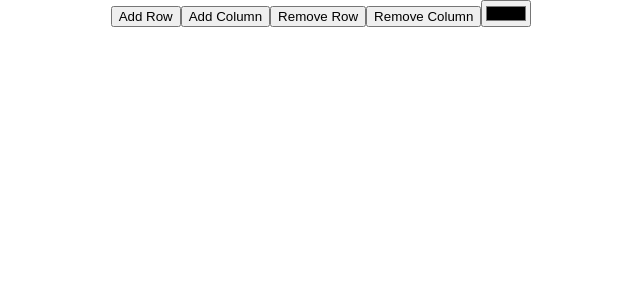
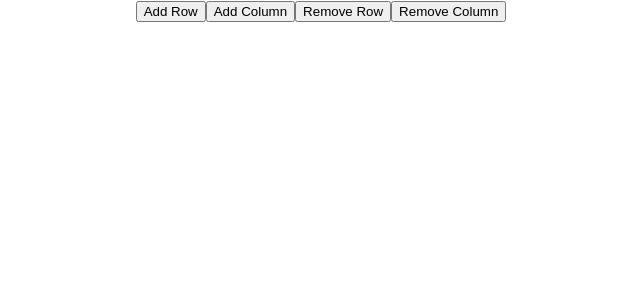
Before and after one commit to karechob/TTP-ReactGrid, a React (Create React App) app in the folder grid-app/: page / in a window 1280 px wide. Shown: the top 300 px of the page, without its empty margins (319-959 px from the left). Built offline with nearby package versions, Linux system fonts and the light colour scheme.

Commit message:
trying to get buttons to work

```diff
--- a/grid-app/src/Components/AppComponent.jsx
+++ b/grid-app/src/Components/AppComponent.jsx
@@ -1,37 +1,34 @@
 import React, { Component } from 'react';
 import Table from './table';
-import tableRow from './tableRow'
+import TableRow from './tableRow';
 import TableCell from './tableCell';
-// import './App.css';
 
 class AppComponent extends Component {
   constructor(props) {
     super(props);
     this.state = {
-      row:1, column:1,
-      gridData: [['']], // array representing the grid
-      selectedColor: '', // the selected color
+      rows: 1,
+      columns: 1,
+      gridData: [['']],
+      selectedColor: '',
     };
   }
 
   addRow = () => {
-    //prevState is before the state is altered
     this.setState(prevState => {
-      //here, gridData means before the grid is altered
-      const { gridData } = prevState;
-      const newRow = Array(gridData[0].length).fill(''); // Create a new row with empty cells
-      const updatedGridData = [...gridData, newRow]; // Add the new row to the gridData array
+      const { gridData, columns } = prevState;
+      const newRow = Array(columns).fill('');
+      const updatedGridData = [...gridData, newRow];
       return {
-        rows: prevState.rows+1, //this will add 1 to the array
-        gridData: updatedGridData, //since the before array has been changed, this will update the grid
+        gridData: updatedGridData,
       };
     });
   };
 
   addColumn = () => {
     this.setState(prevState => {
-      const { gridData } = prevState;
-      const updatedGridData = gridData.map(row => [...row, '']); // Add an empty cell to each row
+      const { gridData, rows } = prevState;
+      const updatedGridData = gridData.map(row => [...row, '']);
       return {
         gridData: updatedGridData,
       };
@@ -41,10 +38,9 @@ class AppComponent extends Component {
   removeRow = () => {
     this.setState(prevState => {
       const { gridData } = prevState;
-      if (gridData.length > 1 || prevState.rows>1) {
-        const updatedGridData = gridData.slice(0, -1); // Remove the last row from gridData
+      if (gridData.length > 1) {
+        const updatedGridData = gridData.slice(0, -1);
         return {
-          rows: prevState.rows-1, //This decreases the number of rows by 1
           gridData: updatedGridData,
         };
       }
@@ -56,7 +52,7 @@ class AppComponent extends Component {
     this.setState(prevState => {
       const { gridData } = prevState;
       if (gridData[0].length > 1) {
-        const updatedGridData = gridData.map(row => row.slice(0, -1)); // Remove the last column from each row
+        const updatedGridData = gridData.map(row => row.slice(0, -1));
         return {
           gridData: updatedGridData,
         };
@@ -65,33 +61,16 @@ class AppComponent extends Component {
     });
   };
 
-  selectColor = event => {
-    const selectedColor = event.target.value;
-    this.setState({ selectedColor });
-  };
-
-  changeCellColor = (rowIndex, cellIndex) => {
-    this.setState(prevState => {
-      const { gridData, selectedColor } = prevState;
-      const updatedGridData = [...gridData];
-      updatedGridData[rowIndex][cellIndex] = selectedColor;
-      return {
-        gridData: updatedGridData,
-      };
-    });
-  };
-
   render() {
-    const { gridData, selectedColor } = this.state;
+    const {gridData} = this.state;
 
     return (
-      <div className="app-container">
+      <div>
         <button onClick={this.addRow}>Add Row</button>
         <button onClick={this.addColumn}>Add Column</button>
         <button onClick={this.removeRow}>Remove Row</button>
         <button onClick={this.removeColumn}>Remove Column</button>
-        <input type="color" value={selectedColor} onChange={this.selectColor} />
-        <Table tableData={gridData} changeCellColor={this.changeCellColor} />
+        <Table tableData={this.state.gridData} />
       </div>
     );
   }
```
Also changed, not shown: grid-app/src/Components/table.jsx (+9 -1 lines).
